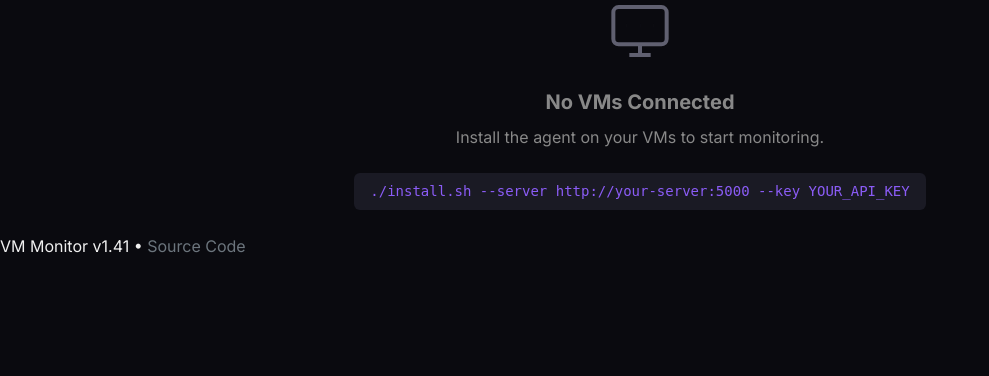
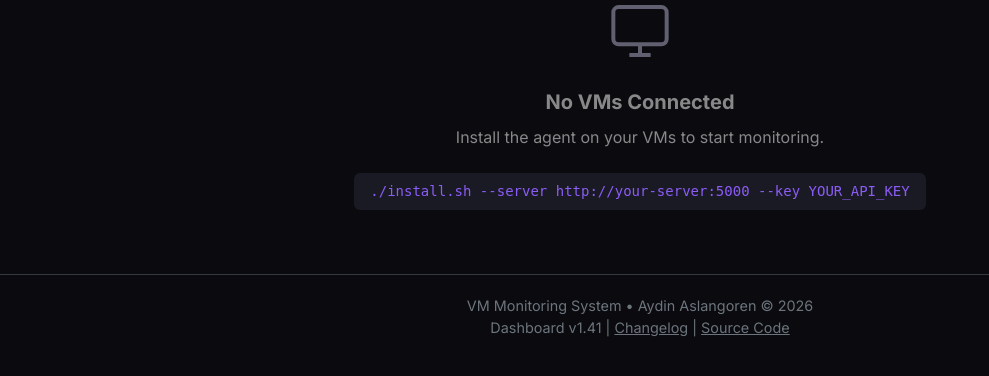
Before and after one commit to aydinguven/vm-monitor, a Flask app: page / in a window 1280 px wide. Shown: the part 172-548 px from the top of the page, without its empty margins (0-989 px from the left). Run offline with Flask 3, Linux system fonts and the light colour scheme; data that the repository does not hold is empty.

Commit message:
Fix: Dashboard footer alignment

```diff
--- a/dashboard/templates/index.html
+++ b/dashboard/templates/index.html
@@ -1943,9 +1943,12 @@
             setTimeout(() => clearInterval(updateInterval), REFRESH_INTERVAL);
         }, REFRESH_INTERVAL);
     </script>
-    <div class="footer">
-        VM Monitor v1.41 &bull; <a href="https://github.com/aydinguven/vm-monitor" target="_blank"
-            style="color: #6c757d; text-decoration: none;">Source Code</a>
+    <div
+        style="text-align: center; margin-top: 40px; padding: 20px; color: #6c757d; font-size: 0.9rem; border-top: 1px solid #343a40;">
+        VM Monitoring System &bull; Aydin Aslangoren &copy; 2026<br>
+        Dashboard v1.41 | <a href="/changelog" style="color: #6c757d; text-decoration: underline;">Changelog</a> |
+        <a href="https://github.com/aydinguven/vm-monitor" target="_blank"
+            style="color: #6c757d; text-decoration: underline;">Source Code</a>
     </div>
 </body>
 
```
